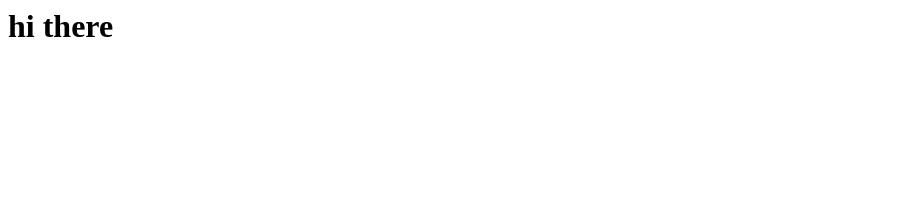
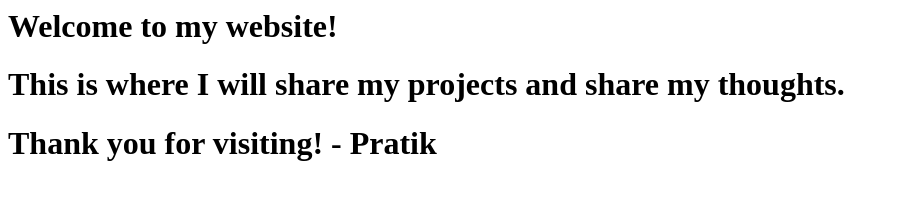
Before and after one commit to PratikKharelx2/pratikkharelx2.github.io, a plain HTML site: page index.html in a window 1280 px wide. Shown: the whole page, without its empty margins (0-899 px from the left). Drawn offline with Linux system fonts and the light colour scheme.

Commit message:
Yay! It works!

```diff
--- a/index.html
+++ b/index.html
@@ -1,6 +1,8 @@
 <head></head>
 
 <body>
-<h1>hi there</h1>
+<h1>Welcome to my website!</h1>
+<h1>This is where I will share my projects and share my thoughts.</h1>
+<h1>Thank you for visiting! - Pratik</h1>
 
 </body>
```
